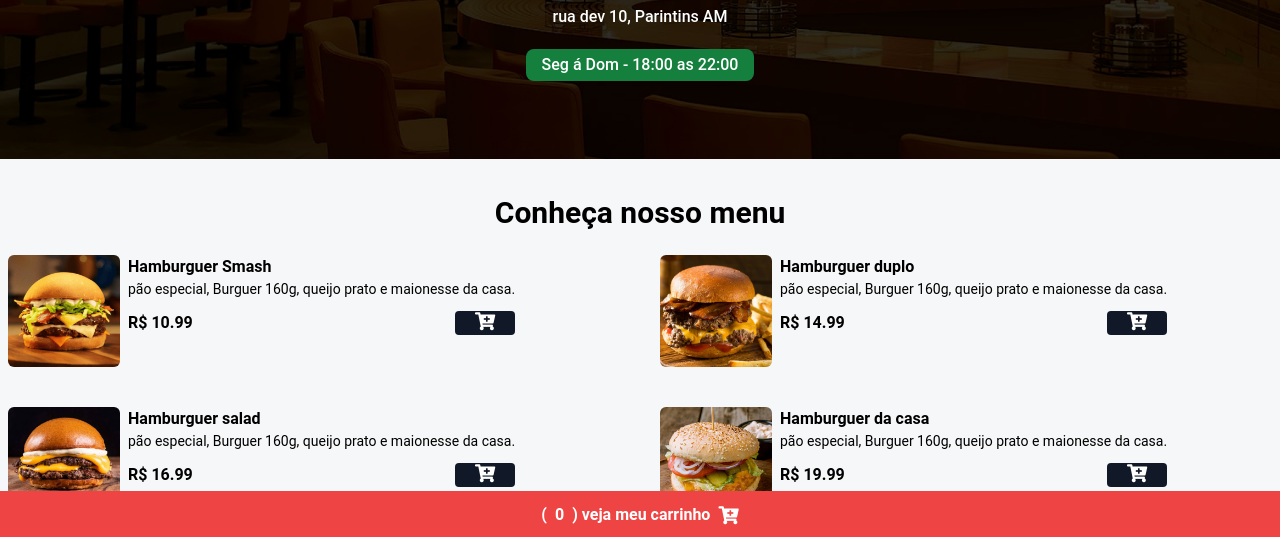
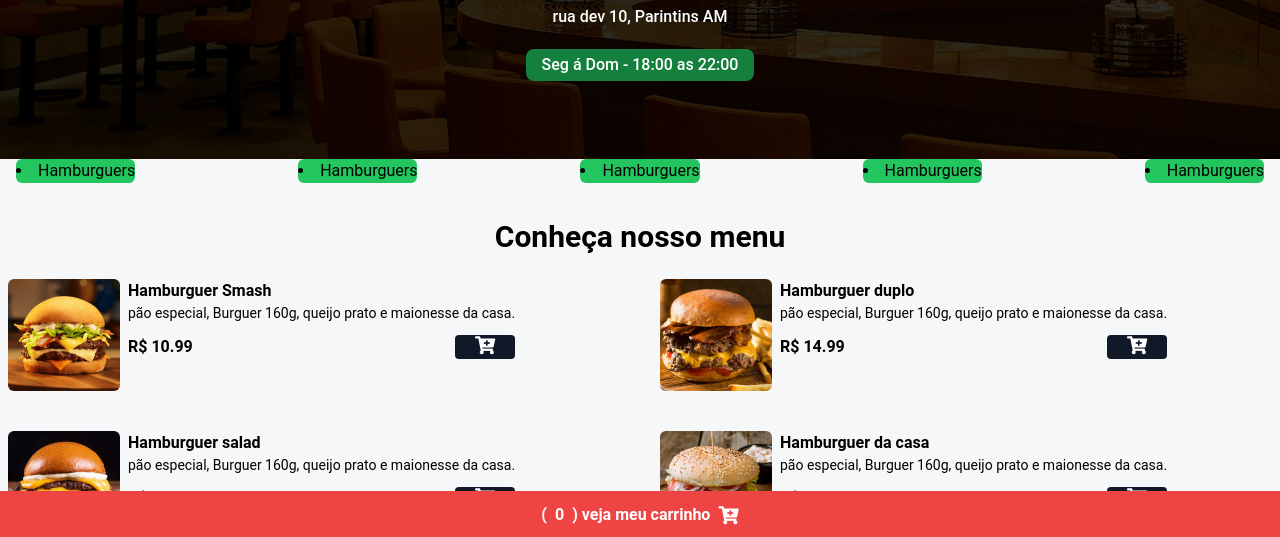
Before and after one commit to natansilvaa/cardapio, a website: page index.html in a window 1280 px wide. Shown: the part 261-798 px from the top of the page. Drawn offline with nearby package versions, Linux system fonts and the light colour scheme.

Commit message:
tentei fazer o menu

```diff
--- a/index.html
+++ b/index.html
@@ -17,7 +17,7 @@
 
     <title>Dev Burguer</title>
 </head>
-<body>
+<body class="">
     <header  class="w-full h-[420px] bg-zinc-900 bg-home bg-cover bg-center" >
         <div class=" w-full h-full flex flex-col justify-center items-center" >
             <img
@@ -35,11 +35,33 @@
         </div>
     </header>
 
+
+
+    <!-- inicio menu -->
+
+    <nav>
+        <div class="max-w-7xl mx-auto px-4 sm:px-6 lg:px-8  ">
+            <div class=" flex items-center justify-between h-20 gap-2 list-none ">
+
+
+                    <li class="hover:scale-110 duration-200 bg-green-500 rounded-md">Hamburguers</li>
+                    <li class="hover:scale-110 duration-200 bg-green-500 rounded-md">Hamburguers</li>
+                    <li class="hover:scale-110 duration-200 bg-green-500 rounded-md">Hamburguers</li>
+                    <li class="hover:scale-110 duration-200 bg-green-500 rounded-md">Hamburguers</li>
+                    <li class="hover:scale-110 duration-200 bg-green-500 rounded-md">Hamburguers</li>
+
+
+            </div>
+
+        </div>
+    </nav>
+
+
     <h2 class="text-2xl  md:text-3xl font-bold text-center mt-9 mb-6">
         Conheça nosso menu
     </h2>
 
-    <!-- inicio menu -->
+
 
     <div id="menu">
 
@@ -58,7 +80,7 @@
                     <p class="font-bold ">Hamburguer Smash</p>
                     <p class="text-sm ">pão especial, Burguer 160g, queijo prato e maionesse da casa.</p>
 
-                <div class="flex items-center gap-2 justify-between mt-3">
+                <div class="flex items-center gap-2 justify-between mt-3 ">
                     <p class="font-bold">R$ 10.99</p>
                     <button
                     class="bg-gray-900 px-5 rounded add-to-cart-btn"
```
Also changed, not shown: styles/style.css (line endings or trailing spaces).
